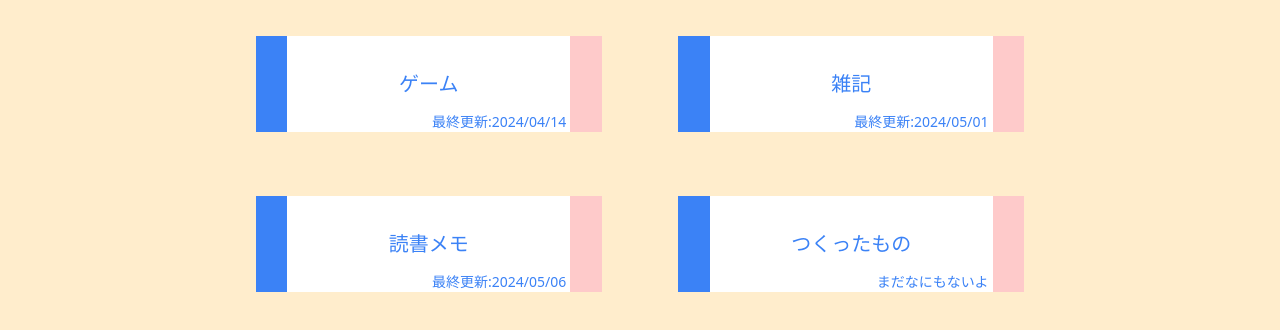
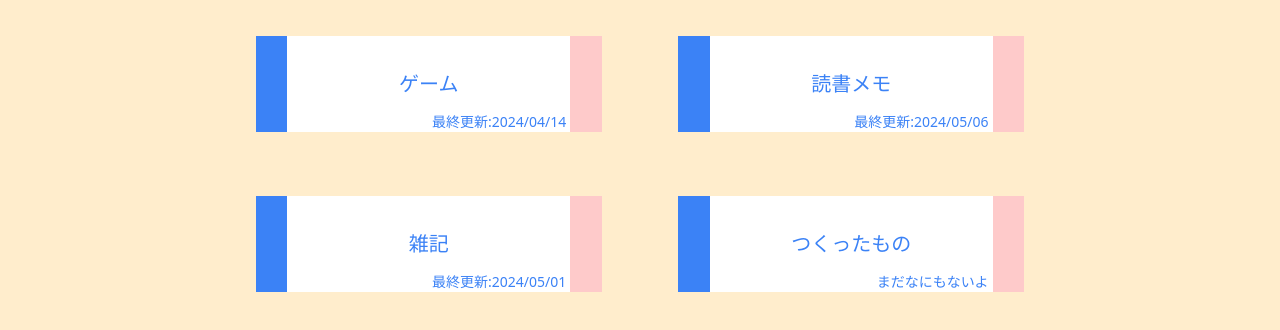
Before and after one commit to AoSato531/satoao-weblog, a Next.js app: page / in a window 1280 px wide. Shown: the part 456-786 px from the top of the page. Built offline with nearby package versions, Linux system fonts and the light colour scheme.

Commit message:
カテゴリの順番を修正

```diff
--- a/src/pages/index.tsx
+++ b/src/pages/index.tsx
@@ -23,8 +23,8 @@ export default function Page() {
           <Linkbox message="技術メモ" url="/tech" date="最終更新:2024/04/12"/>
           <Linkbox message="音楽" url="/music" date="最終更新:2024/04/11"/>
           <Linkbox message="ゲーム" url="/game" date="最終更新:2024/04/14"/>
+          <Linkbox message="読書メモ" url="/reading" date="最終更新:2024/05/06"/>
           <Linkbox message="雑記" url="/other" date="最終更新:2024/05/01"/>
-          <Linkbox message="読書メモ" url="/reading" date="最終更新:2024/05/06"/>
           <Linkbox message="つくったもの" url="/software" date="まだなにもないよ"/>
         </div>
       </ContentBlock>
```
